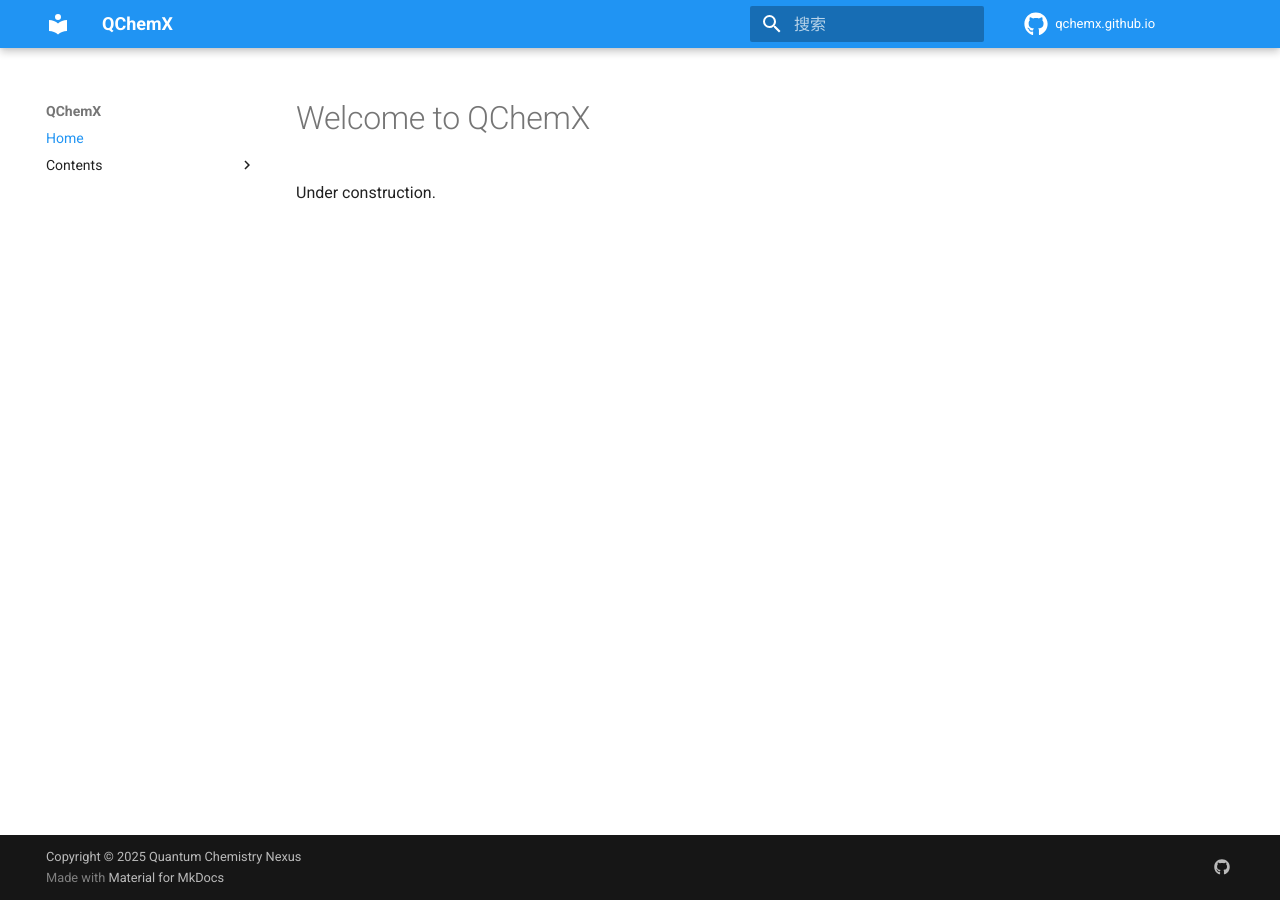
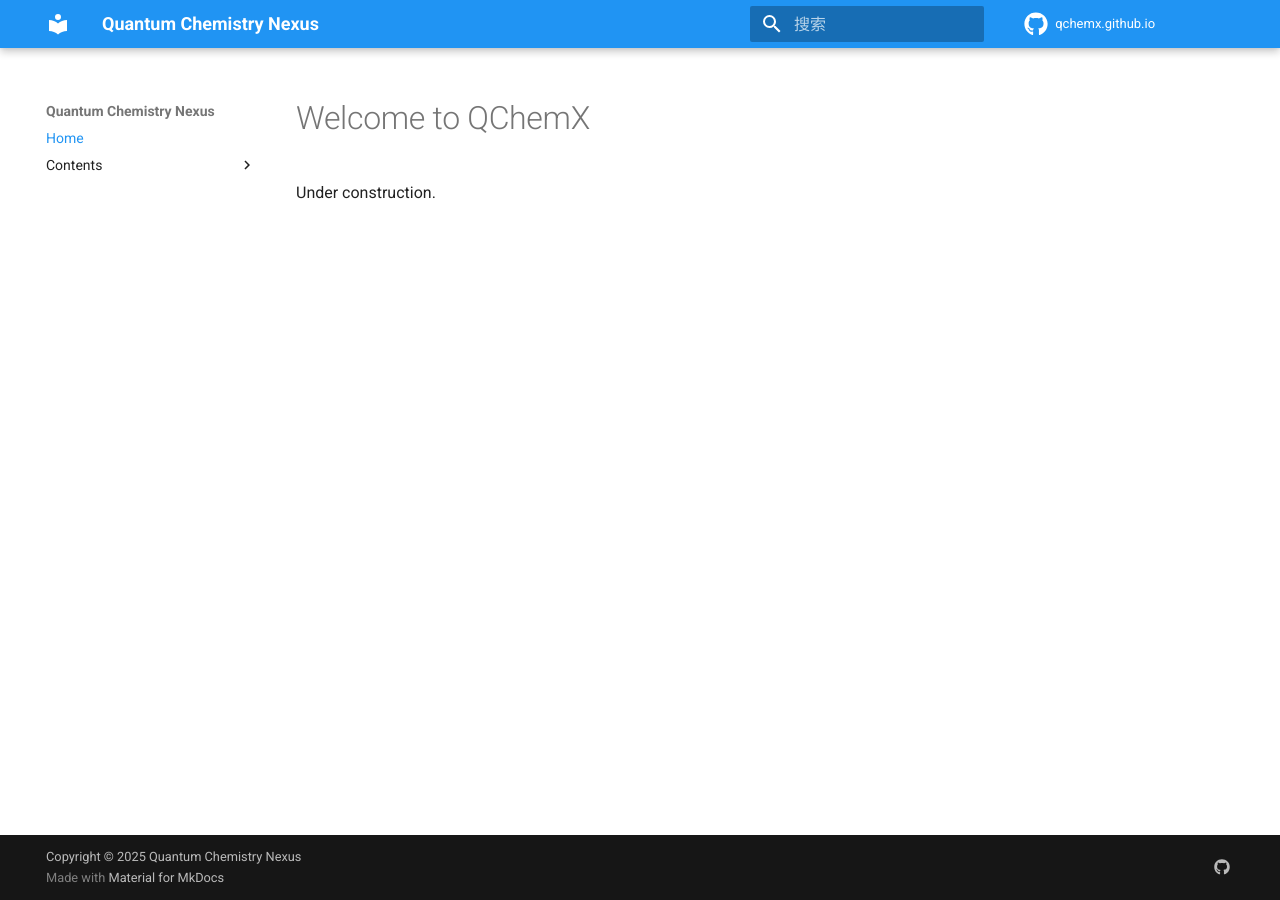
Before and after one commit to QChemX/qchemx.github.io, an MkDocs documentation site: the page built from docs/index.md, in a window 1280 px wide. Built offline with MkDocs 1.6.1 and Material for MkDocs 9.7.7, drawn with Linux system fonts in a browser that asks for light colours; comment, search, counter and statistics services are not loaded.

Commit message:
Added `CNAME`.
- Added `CNAME`.
- Modified `mkdocs.yml`.

```diff
--- a/mkdocs.yml
+++ b/mkdocs.yml
@@ -1,7 +1,7 @@
 # Project information
-site_name: QChemX
+site_name: Quantum Chemistry Nexus
 site_description: homepage
-site_author: QChemX
+site_author: Quantum Chemistry Nexus
 site_url: https://qchemx.github.io/
 
 # Repository
```
Also changed, not shown: 1 other file.
